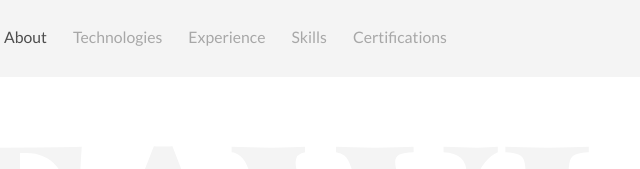
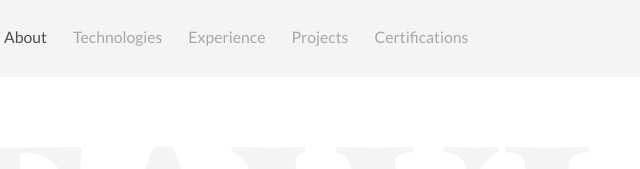
Before and after one commit to Ing-Kay/Ing-Kay.github.io, a plain HTML site: page resume-site/index.html in a window 1280 px wide. Shown: the top 169 px of the page, 325-965 px from the left. Drawn offline with Linux system fonts and the light colour scheme.

Commit message:
Update index.html

```diff
--- a/resume-site/index.html
+++ b/resume-site/index.html
@@ -33,7 +33,7 @@
 				        <li class="active"><a href="#about">About</a></li>
 						<li><a href="#skills">Technologies</a></li>
 						<li><a href="#experiences">Experience</a></li>
-						<li><a href="#projects">Skills</a></li>
+						<li><a href="#projects">Projects</a></li>
 				        <li><a href="#certifications">Certifications</a></li>
 				    </ul>
 				</nav>
```
